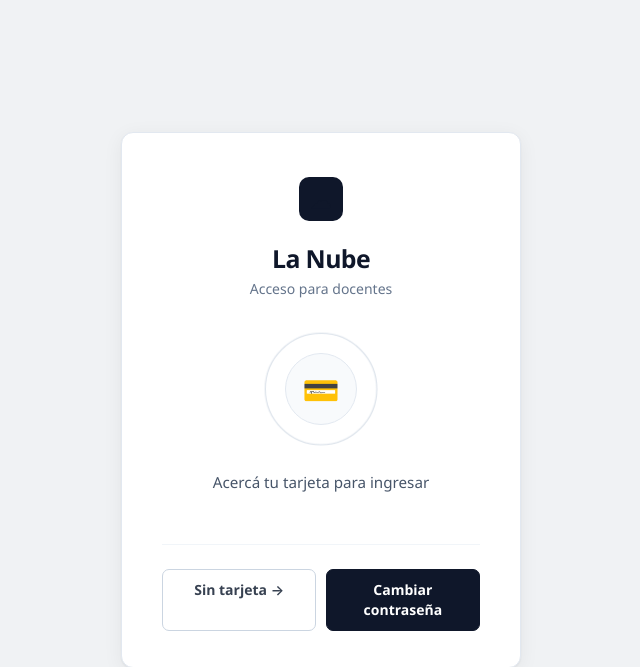
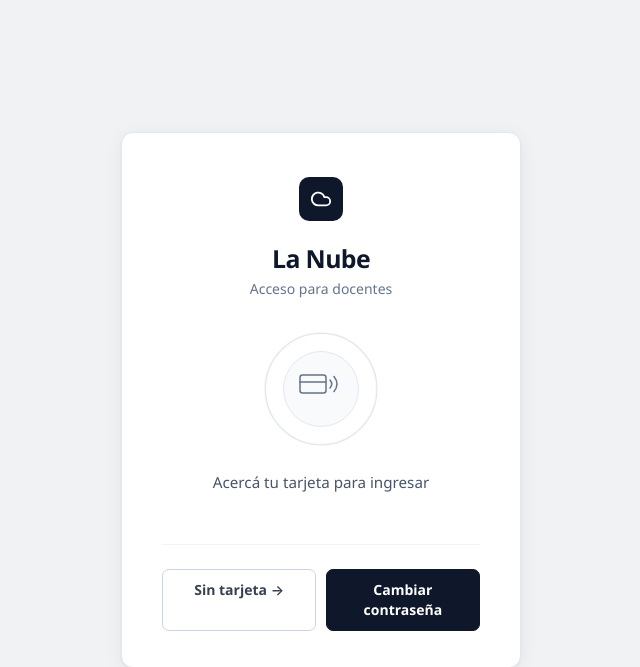
Before and after one commit to duecaz/nfc, a Flask app: page / in a window 1280 px wide. Shown: the top 667 px of the page, without its empty margins (319-959 px from the left). Run offline with Flask 3, Linux system fonts and the light colour scheme.

Commit message:
design: reemplazar emojis por SVG vectoriales estilo Lucide v2026-06-18.2
- Logo: cloud SVG stroke blanco sobre cuadrado oscuro (contraste correcto)
- NFC zone: tarjeta + ondas NFC en SVG de líneas, sin emojis

```diff
--- a/templates/index.html
+++ b/templates/index.html
@@ -35,9 +35,7 @@
       display: inline-flex;
       align-items: center;
       justify-content: center;
-      font-size: 22px;
       margin-bottom: 1.25rem;
-      line-height: 1;
     }
 
     h1 {
@@ -78,14 +76,13 @@
 
     .nfc-inner {
       position: relative; z-index: 1;
-      width: 72px; height: 72px;
+      width: 76px; height: 76px;
       border-radius: 50%;
       background: #f8fafc;
       border: 1px solid #e2e8f0;
       display: flex;
       align-items: center;
       justify-content: center;
-      font-size: 30px;
     }
 
     /* Status */
@@ -168,13 +165,29 @@
   <input id="catcher" autocomplete="off" autofocus>
 
   <div class="card">
-    <div class="logo-mark">&#x2601;</div>
+    <div class="logo-mark">
+      <!-- Lucide "cloud" -->
+      <svg width="22" height="22" viewBox="0 0 24 24" fill="none"
+           stroke="white" stroke-width="2" stroke-linecap="round" stroke-linejoin="round">
+        <path d="M17.5 19H9a7 7 0 1 1 6.71-9h1.79a4.5 4.5 0 1 1 0 9z"/>
+      </svg>
+    </div>
     <h1>La Nube</h1>
     <p class="sub">Acceso para docentes</p>
 
     <div class="nfc-wrap">
       <div class="nfc-ring"></div>
-      <div class="nfc-inner">&#x1F4B3;</div>
+      <div class="nfc-inner">
+        <!-- Tarjeta + ondas NFC (estilo Lucide) -->
+        <svg width="44" height="38" viewBox="0 0 44 38" fill="none"
+             stroke="#64748b" stroke-width="1.5"
+             stroke-linecap="round" stroke-linejoin="round">
+          <rect x="1" y="5" width="26" height="18" rx="2.5"/>
+          <line x1="1" x2="27" y1="12" y2="12"/>
+          <path d="M31 10 Q34.5 14 31 18"/>
+          <path d="M35 6.5 Q41 14 35 21.5"/>
+        </svg>
+      </div>
     </div>
 
     <div class="status" id="status">Acercá tu tarjeta para ingresar</div>
```
